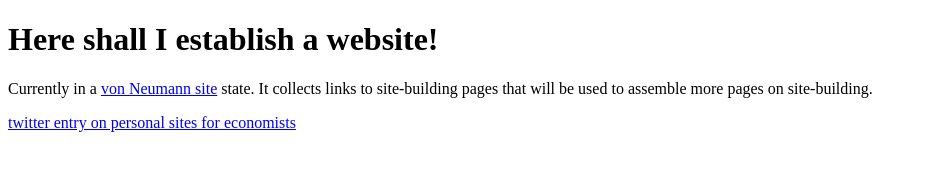
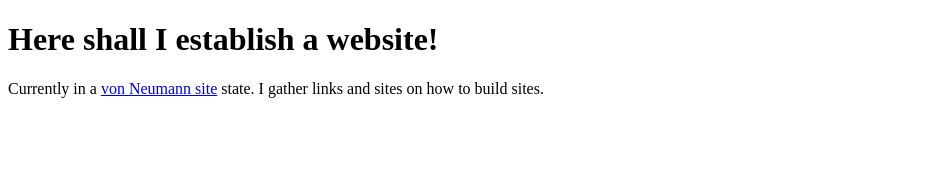
Before and after one commit to isusin/isusin.github.io, a plain HTML site: page index.html in a window 1280 px wide. Shown: the whole page, without its empty margins (0-927 px from the left). Drawn offline with Linux system fonts and the light colour scheme.

Commit message:
Update index.html

```diff
--- a/index.html
+++ b/index.html
@@ -2,8 +2,7 @@
 <html>
 <body>
 <h1>Here shall I establish a website!</h1>
-<p>Currently in a <a href="https://en.wikipedia.org/wiki/Self-replicating_spacecraft">von Neumann site</a> state.
-It collects links to site-building pages that will be used to assemble more pages on site-building.</p>
-<a href="https://twitter.com/parijatlal/status/1102323550424350720">twitter entry on personal sites for economists</a>
+<p>Currently in a <a href="https://en.wikipedia.org/wiki/Self-replicating_spacecraft">von Neumann site</a> state. I gather links and sites on how to build sites.
+
 </body>
 </html>
```
